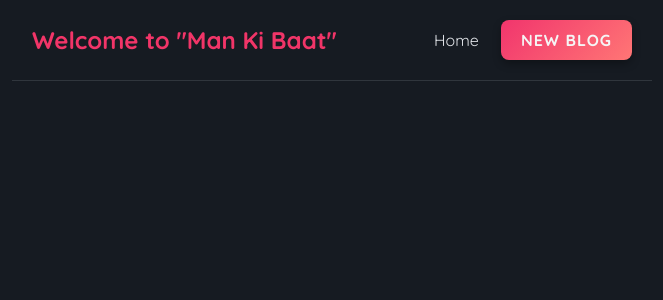
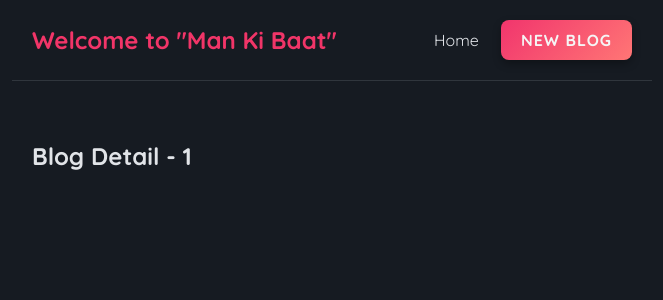
Before and after one commit to mohakj22/Blog-App, a React (Create React App) app: page /blogs/1 in a window 1280 px wide. Shown: the top 300 px of the page, without its empty margins (308-971 px from the left). Built offline with nearby package versions, Linux system fonts and the light colour scheme.

Commit message:
Added routes

```diff
--- a/src/App.js
+++ b/src/App.js
@@ -2,6 +2,7 @@ import Navbar from "./Navbar";
 import Home from "./Home";
 import { BrowserRouter as Router, Route, Switch } from "react-router-dom";
 import Create from "./Create";
+import BlogDetail from "./BlogDetail";
 function App() {
   return (
     <Router>
@@ -9,9 +10,15 @@ function App() {
         <Navbar />
         <div className="content">
           <Switch>
-            <Route exact path="/"><Home /></Route>
-            <Route exact path="/create"><Create/></Route>
-
+            <Route exact path="/">
+              <Home />
+            </Route>
+            <Route path="/create">
+              <Create />
+            </Route>
+            <Route path="/blogs/:id">
+              <BlogDetail/>
+            </Route>
           </Switch>
         </div>
       </div>
--- /dev/null
+++ b/src/BlogDetail.js
@@ -0,0 +1,12 @@
+import { useParams } from "react-router-dom";
+const BlogDetail = () => {
+  const { id } = useParams();
+  return (
+    <div className="blog-details">
+          <h2>Blog Detail - {id}</h2>
+
+    </div>
+  );
+};
+
+export default BlogDetail;
--- a/src/BlogList.js
+++ b/src/BlogList.js
@@ -1,3 +1,5 @@
+import { Link } from "react-router-dom";
+
 const BlogList = (props) => {
   const blogs = props.blogs;
   return (
@@ -5,8 +7,10 @@ const BlogList = (props) => {
       <h1>{props.title}</h1>
       {blogs.map((blog) => (
         <div className="blog-preview" key={blog.id}>
-          <h2>{blog.title}</h2>
-          <p>{`written by : ${blog.author}`}</p>
+          <Link to={`/blogs/${blog.id}`}>
+            <h2>{blog.title}</h2>
+            <p>{`written by : ${blog.author}`}</p>
+          </Link>
           <button
             className="delete-button"
             onClick={() => {
--- a/src/Home.js
+++ b/src/Home.js
@@ -1,4 +1,4 @@
-import { useState, useEffect } from "react";
+// import { useState, useEffect } from "react";
 import BlogList from "./BlogList";
 import useFetch from "./useFetch";
 const Home = () => {
--- a/src/Navbar.js
+++ b/src/Navbar.js
@@ -1,12 +1,13 @@
+import { Link } from "react-router-dom";
 const Navbar = () => {
   return (
     <nav className="navbar">
       <h1>Welcome to "Man Ki Baat"</h1>
       <div className="links">
-        <a href="/">Home</a>
-        <a href="/create" className="new-blog-link">
+        <Link to="/">Home</Link>
+        <Link to="/create" className="new-blog-link">
           New Blog
-        </a>
+        </Link>
       </div>
     </nav>
   );
--- a/src/index.css
+++ b/src/index.css
@@ -85,6 +85,8 @@
 }
 
 .blog-preview:hover {
+  cursor:pointer;
+  transform: scale(1.02);
   box-shadow: 3px 3px 3px 3px #30363d;
 }
 
@@ -96,6 +98,9 @@
 }
 .blog-preview p{
     background-color: #232931;
+}
+.blog-preview a{
+    text-decoration:none
 }
 
 /* Delete button styles */
@@ -118,3 +123,26 @@
 .delete-button:active {
   transform: scale(0.95);
 }
+
+/* Scroll Bar */
+::-webkit-scrollbar {
+  width: 3px;
+  border-radius: 60px;
+}
+
+::-webkit-scrollbar-track {
+  background: #333;
+  /* margin: 25px; */
+  border-radius: 60px;
+}
+
+::-webkit-scrollbar-thumb {
+  /* margin: 10px; */
+  /* padding: 20px; */
+  background: #888;
+  border-radius: 60px;
+}
+
+::-webkit-scrollbar-thumb:hover {
+  background: #555;
+}
--- a/src/useFetch.js
+++ b/src/useFetch.js
@@ -5,9 +5,11 @@ const useFetch = (url) => {
   const [data, setData] = useState(null);
   const [isPending, setPending] = useState(true);
   useEffect(() => {
+    const abortCont = new AbortController();
     const blogList = async () => {
+      setTimeout(async () => {
         try {
-        let response = await fetch(url);
+          let response = await fetch(url, {signal: abortCont.signal});
           if (!response.ok) {
             throw new Error("Network response was not ok");
           }
@@ -22,6 +24,8 @@ const useFetch = (url) => {
             "We're very sorry, but there was an error fetching the data. We sincerely apologize for any inconvenience this may have caused."
           );
         }
+      }, 1000);
+      return () => abortCont.abort();
     };
     blogList();
   }, [url]);
```
Lines whose indentation alone changed are shown as unchanged.
